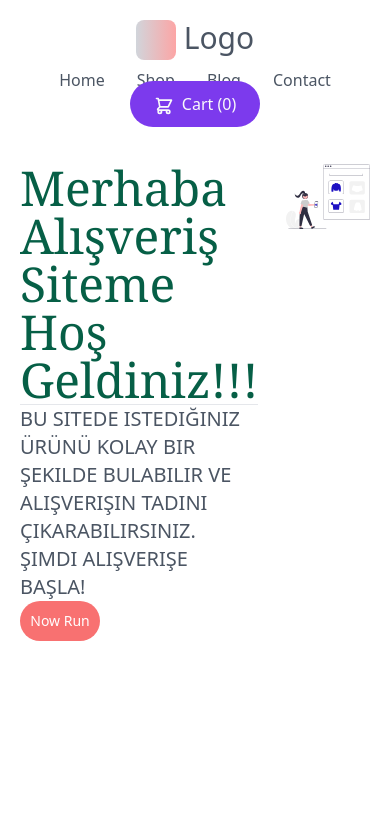
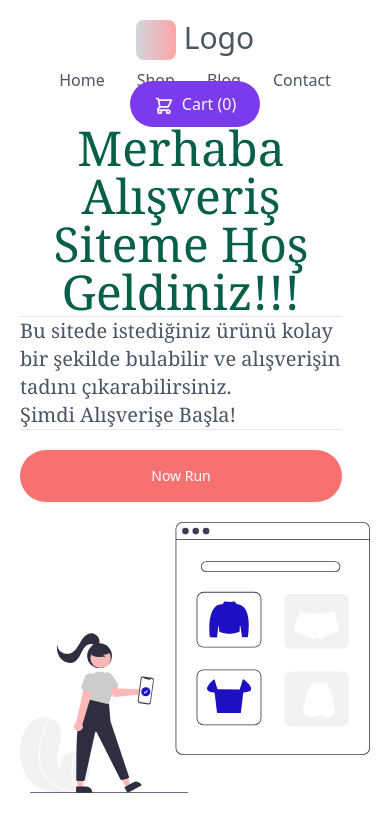
Before and after one commit to Onurakgull/shopping_center, a React (Create React App) app: page / in a window 390 px wide. Shown: the top 832 px of the page. Built offline with nearby package versions, Linux system fonts and the light colour scheme.

Commit message:
Update Main.js

```diff
--- a/src/Component/Main.js
+++ b/src/Component/Main.js
@@ -3,17 +3,17 @@ import ImageOne from '../img/shopp.svg'
 
 const Main = () => {
     return (
-        <div className='flex flex-row justify-center mt-12'>
+        <div className='md:flex md:flex-row justify-center mt-12'>
             <div className="flex flex-col justify-center mr-7">
-                <h2 className='text-5xl font-serif text-green-800'>Merhaba Alışveriş Siteme Hoş Geldiniz!!!</h2>
+                <h2 className='text-5xl -mt-10 font-serif text-green-800 text-center md:self-start md:text-left'>Merhaba Alışveriş Siteme Hoş Geldiniz!!!</h2>
                 <hr className='text-gray-800'/>
-                <p className='text-xl uppercase text-gray-600'>Bu sitede istediğiniz ürünü kolay bir şekilde bulabilir ve alışverişin tadını çıkarabilirsiniz.</p>
-                <p className='text-xl uppercase text-gray-600'>Şimdi Alışverişe Başla!</p>
-                <button className='w-20 h-10 bg-red-400 rounded-full text-white text-sm hover:bg-red-600'>Now Run</button>
+                <p className='text-xl font-serif  text-gray-600 md:self-start' >Bu sitede istediğiniz ürünü kolay bir şekilde bulabilir ve alışverişin tadını çıkarabilirsiniz.</p>
+                <p className='text-xl font-serif  text-gray-600 md:self-start' >Şimdi Alışverişe Başla!</p>
+                <hr className='text-gray-800'/>
+                <button className='md:self-start py-4 px-8 my-5 bg-red-400 rounded-full text-white text-sm hover:bg-red-600'>Now Run</button>
             </div>
-            <div className=''>
-            <img src={ImageOne}
-            name='edit-save'
+            <div>
+            <img src={ImageOne} alt=""
             className='mb-4'/>
             </div>
         </div>
```
